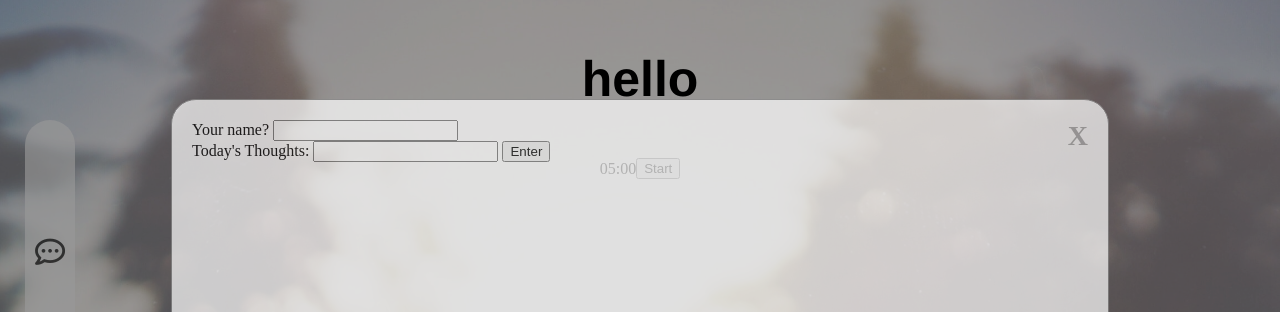
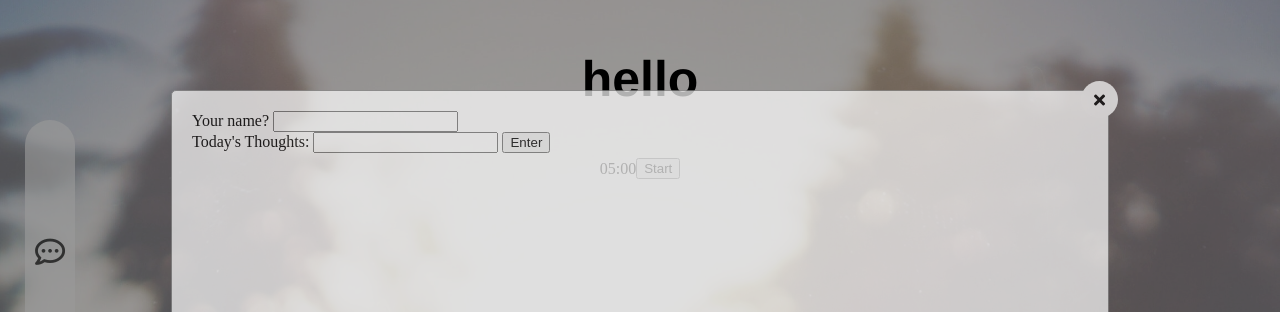
Before and after one commit to catherinekimyj/depth_perception, a website built with webpack: page index.html in a window 1280 px wide. Shown: the top 312 px of the page. Built offline with nearby package versions, Linux system fonts and the light colour scheme.

Commit message:
refined css

```diff
--- a/index.html
+++ b/index.html
@@ -24,11 +24,11 @@
         <!-- modal start -->
         <div id="myModal" class="modal">
             <div class="modal-content">
-                <span class="close">X</span>
+                <span class="close"><i class="fas fa-times"></i></span>
 
                 <!-- multi-page form -->
                 <form name="user-form">
-                    <div class="tab">
+                    <div class="user-form-inner">
                         Your name? <input type="text" id="name-input" id="user-name">
                         <br/>
                         Today's Thoughts: <input type="text" id="thought-input" id="user-fav-color">
--- a/src/styles/modal.scss
+++ b/src/styles/modal.scss
@@ -1,7 +1,4 @@
 .modal {
-    display: flex;
-    justify-content: center;
-    align-items: center;
     position: fixed; /* Stay in place */
     z-index: 1; /* Sit on top */
     width: 100%; /* Full width */
@@ -14,11 +11,13 @@
   /* Modal Content */
   .modal-content {
     background-color: #fefefe;
+    margin: 0 auto;
+    margin-top: 7%;
     opacity: 0.7;
     height: 70%;
     width: 70%;
     padding: 20px;
-    border-radius: 25px;
+    border-radius: 5px;
     border: 1px solid #888;
     animation: createBox 1s;
   }
@@ -34,15 +33,26 @@
 
   /* The Close Button */
   .close {
-    color: #aaaaaa;
+    color: black;
+    font-family: Lato;
     float: right;
-    font-size: 28px;
-    font-weight: bold;
+    font-size: 16px;
+    border-radius: 50%;
+    background-color: white;
+    padding: 9px;
+    padding-left: 13px;
+    padding-right: 13px;
+    position: relative;
+    top: -30px;
+    right: -30px;
+    cursor: pointer;
   }
 
   .close:hover,
   .close:focus {
-    color: #000;
+    color: white;
+    background-color: black;
+    border: 1px solid white;
     text-decoration: none;
     cursor: pointer;
   }
```
